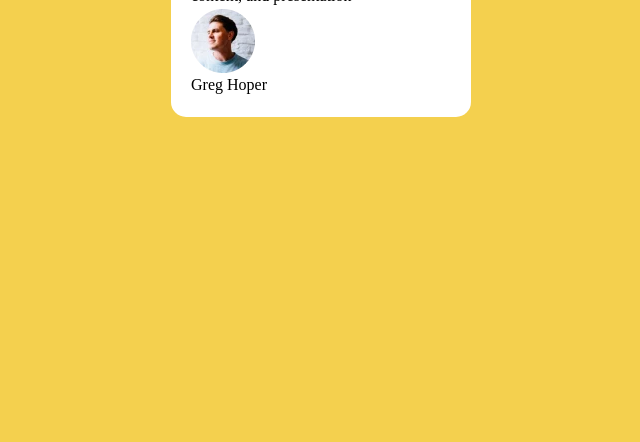
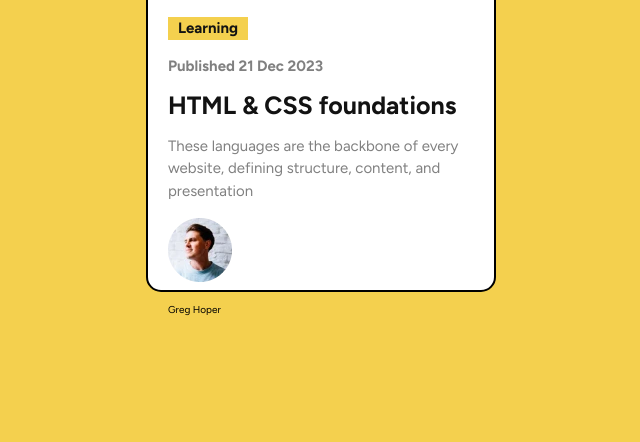
Before and after one commit to deXcripter/Build-Bootcamp, a plain HTML site: page Assignments/01-preview-card/blog-preview-card-main/index.html in a window 1280 px wide. Shown: the part 358-800 px from the top of the page, without its empty margins (319-959 px from the left). Drawn offline with Linux system fonts and the light colour scheme; a web font is replaced by a local one.

Commit message:
almost done

```diff
--- a/Assignments/01-preview-card/blog-preview-card-main/index.css
+++ b/Assignments/01-preview-card/blog-preview-card-main/index.css
@@ -3,6 +3,8 @@
 *::before,
 *::after {
   box-sizing: border-box;
+  font-size: 10px;
+  font-family: "Figtree", sans-serif;
 }
 
 /* Prevent font size inflation */
@@ -102,12 +104,52 @@ body {
 }
 
 .card {
+  height: 100vh;
+  display: flex;
+  justify-content: center;
+  align-items: center;
+}
+
+.card figure {
+  width: 350px;
+  border-radius: 15px;
+  padding: 20px;
   background-color: hsl(0, 0%, 100%);
-  display: flex;
-  border-radius: 15px;
-  justify-content: center;
-  padding: 20px;
-  width: 300px;
+  border: 2px solid black;
+  height: 50rem;
+}
 
-  margin: auto;
+figure img {
+  border-radius: 1rem;
+  margin-bottom: 2rem;
 }
+
+.tag {
+  color: hsl(0, 0%, 7%);
+  font-size: 1.5rem;
+  font-weight: 700;
+  background-color: hsl(47, 88%, 63%);
+  width: fit-content;
+  padding-inline: 10px;
+  margin-bottom: 1.5rem;
+}
+
+.date {
+  color: hsl(0, 0%, 50%);
+  font-size: 1.5rem;
+  margin-bottom: 1.5rem;
+  font-weight: 700;
+}
+
+.title {
+  color: hsl(0, 0%, 7%);
+  font-size: 2.5rem;
+  font-weight: 700;
+  margin-bottom: 1.5rem;
+}
+
+.description {
+  color: hsl(0, 0%, 50%);
+  font-size: 1.5rem;
+  margin-bottom: 1.5rem;
+}
--- a/Assignments/01-preview-card/blog-preview-card-main/index.html
+++ b/Assignments/01-preview-card/blog-preview-card-main/index.html
@@ -8,6 +8,12 @@
       rel="shortcut icon"
       href="./assets/images/favicon-32x32.png"
       type="image/x-icon"
+    />
+    <link rel="preconnect" href="https://fonts.googleapis.com" />
+    <link rel="preconnect" href="https://fonts.gstatic.com" crossorigin />
+    <link
+      href="https://fonts.googleapis.com/css2?family=Figtree:ital,wght@0,300..900;1,300..900&family=Inter:wght@100..900&family=Madimi+One&family=Martian+Mono:wght@100..800&display=swap"
+      rel="stylesheet"
     />
     <title>Blog Preview</title>
   </head>
```
